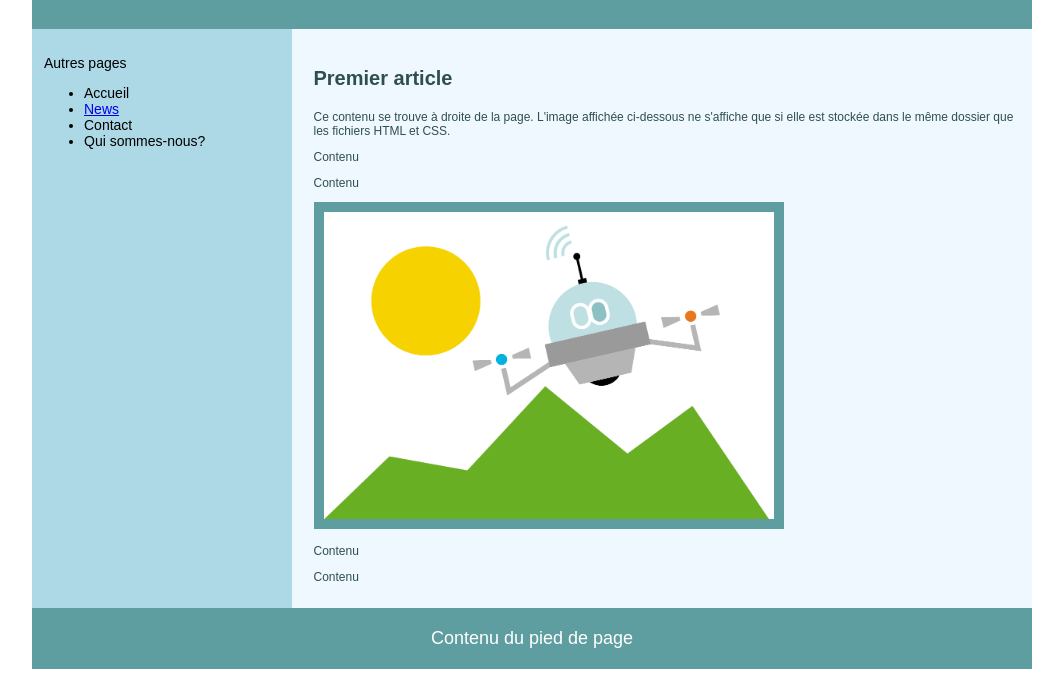
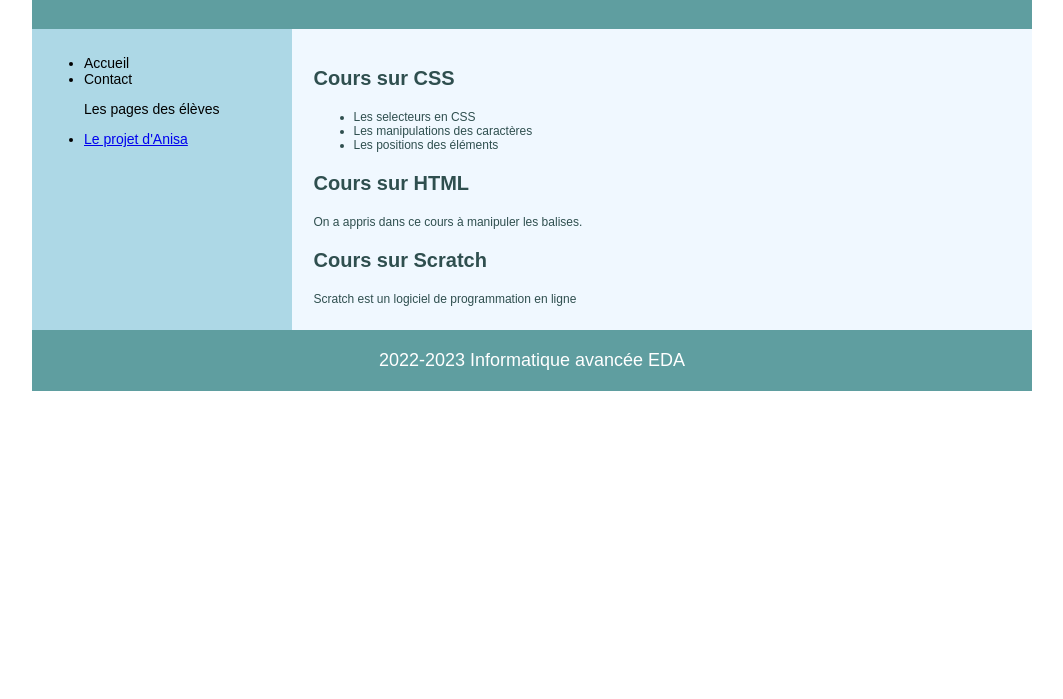
Before and after one commit to mcossutta/mcossutta.github.io, a plain HTML site: page index.html in a window 1280 px wide. Shown: the part 101-800 px from the top of the page, without its empty margins (108-1171 px from the left). Drawn offline with Linux system fonts and the light colour scheme.

Commit message:
Add files via upload
new index

```diff
--- a/index.html
+++ b/index.html
@@ -7,31 +7,42 @@
 	</head>
 	<body>
 		<header>
-			<h1>Titre du site web</h1>
+			<h1>Blog de Monsieur Cossutta</h1>
 		</header>
 		<main>
 			<nav>
-                <p>Autres pages</p>
+
 				<ul>
 					<li>Accueil</li>
-					<li><a href="news.html">News</a></li>
 					<li>Contact</li>
-					<li>Qui sommes-nous?</li>
+					<p>Les pages des élèves</p>
+					<li><a href="https://anisa943.github.io">Le projet d'Anisa</a></li>
 				</ul>
 			</nav>
-			<section>				<article>
-					<h1>Premier article</h1>
-					<p>Ce contenu se trouve à droite de la page. L'image affichée ci-dessous ne s'affiche que si elle est stockée dans le même dossier que les fichiers HTML et CSS.</p>
-					<p>Contenu</p>
-					<p>Contenu</p>
-					 <img src="image.png" alt="Image" />
-					<p>Contenu</p>
-					<p>Contenu</p>
+			<section>
+				<article>
+					<h1>Cours sur CSS</h1>
+					<ul>
+						<li>Les selecteurs en CSS</li>
+						<li>Les manipulations des caractères</li>
+						<li>Les positions des éléments</li>
+					</ul>
+				</article>
+				<article>
+					<h1>Cours sur HTML</h1>
+					<p>
+						On a appris dans ce cours à manipuler les balises.
+					</p>
+
+				</article>
+				<article>
+					<h1>Cours sur Scratch</h1>
+					<p>Scratch est un logiciel de programmation en ligne</p>
 				</article>
 			</section>
 		</main>
 		<footer>
-			Contenu du pied de page
+			2022-2023 Informatique avancée EDA
 		</footer>
 	</body>
 </html>
```
